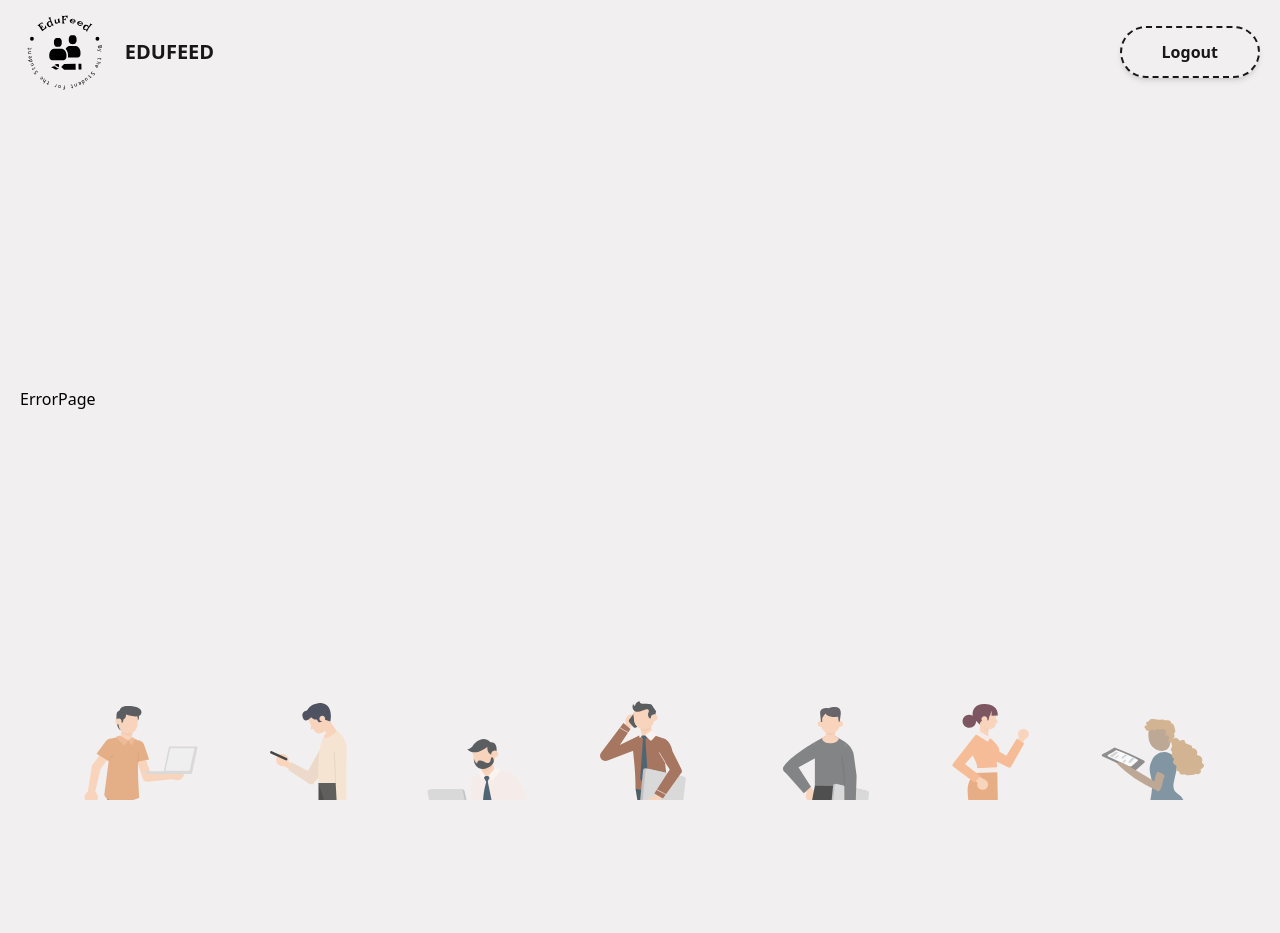
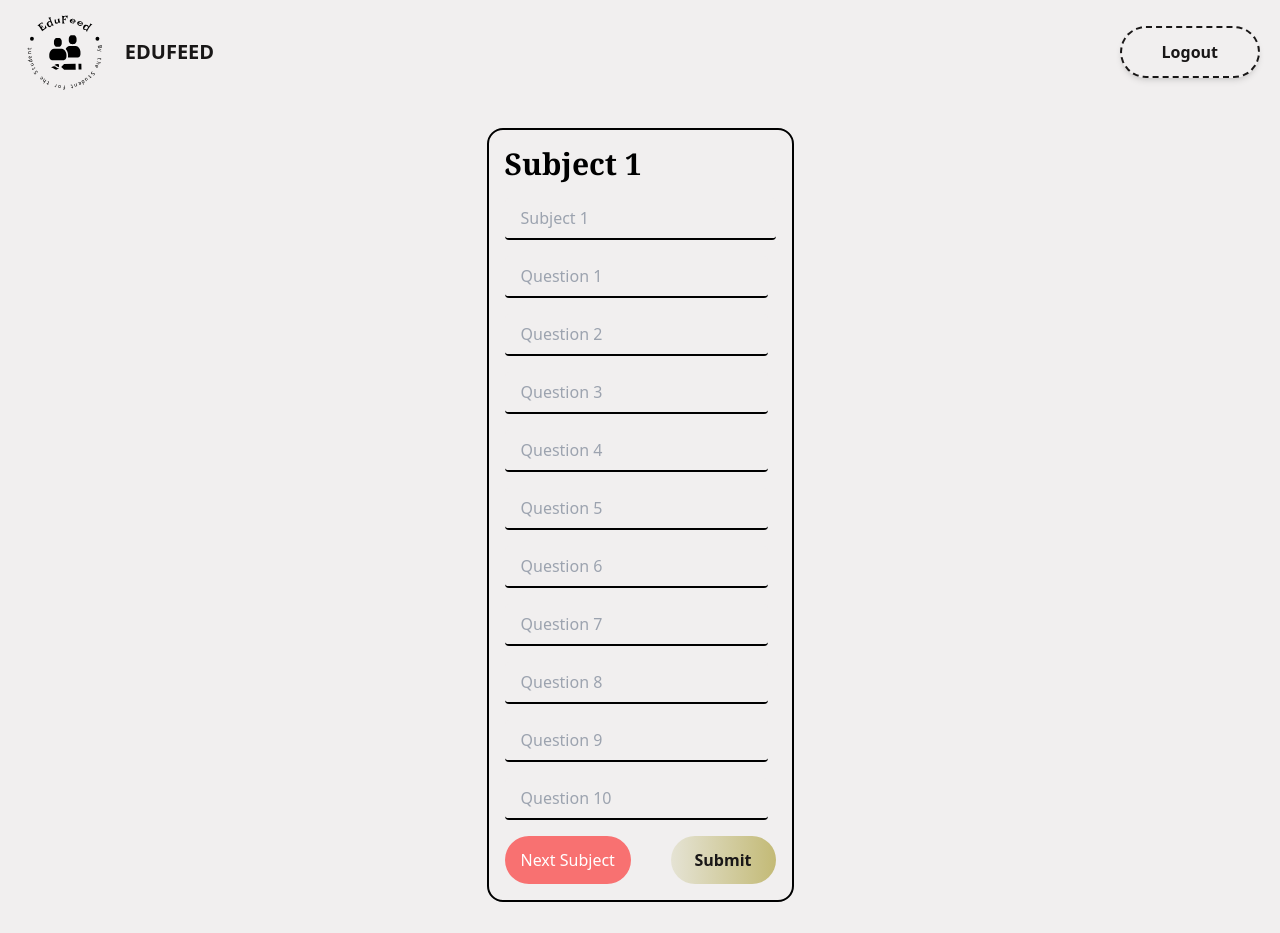
Before and after one commit to Patil5913/EduFeed-Client, a React (Vite) app: page /addquestion in a window 1280 px wide. Shown: the top 933 px of the page. Before the commit the page ends 800 px from the top, so only its background shows below. Built offline with nearby package versions, Linux system fonts and the light colour scheme; a web font is replaced by a local one.

Commit message:
Fix login error handling and add axios dependency

```diff
--- a/package.json
+++ b/package.json
@@ -12,6 +12,7 @@
   "dependencies": {
     "@lottiefiles/react-lottie-player": "^3.5.3",
     "atob": "^2.1.2",
+    "axios": "^1.6.8",
     "jsonwebtoken": "^9.0.2",
     "jwt-decode": "^4.0.0",
     "react": "^18.2.0",
@@ -19,7 +20,8 @@
     "react-router-dom": "^6.22.3",
     "react-toastify": "^10.0.5",
     "recharts": "^2.12.5",
-    "remixicon": "^4.2.0"
+    "remixicon": "^4.2.0",
+    "universal-cookie": "^7.1.4"
   },
   "devDependencies": {
     "@types/react": "^18.2.66",
--- a/src/Pages/Login/Login.jsx
+++ b/src/Pages/Login/Login.jsx
@@ -64,7 +64,6 @@ const Login = () => {
         toast.error("User not found!");
       }
       else {
-
         console.error("Login failed!");
         toast.error("Login failed!");
       }
--- a/src/Pages/Mentor/AddQuestion.jsx
+++ b/src/Pages/Mentor/AddQuestion.jsx
@@ -1,90 +1,158 @@
 import React, { useState } from "react";
 import { Link } from "react-router-dom";
+import { toast, ToastContainer } from "react-toastify";
+
 
 function AddQuestion() {
-  const [val, setVal] = useState(["", "", "", "", ""]); // Initialize with 5 empty strings
+  const [subjects, setSubjects] = useState(Array(7).fill(""));
+  const [questions, setQuestions] = useState(Array(70).fill(""));
+  const [currentSubjectIndex, setCurrentSubjectIndex] = useState(0);
   const [error, setError] = useState("");
   const [allFieldsFilled, setAllFieldsFilled] = useState(false);
 
-  const handleAdd = () => {
-    if (val.length >= 7) {
-      setError("Cannot add more than 7 input fields");
+  const handleAddSubject = () => {
+
+    if (subjects.length >= 7) {
+      setError("Cannot add more than 7 subjects");
     } else {
       setError("");
-      setVal([...val, ""]);
+      setSubjects([...subjects, ""]);
     }
   };
 
-  const handleChange = (e, i) => {
-    const inputdata = [...val];
-    inputdata[i] = e.target.value;
-    setVal(inputdata);
-
-    // Check if all input fields are filled
-    const allFilled = inputdata.every((value) => value.trim() !== "");
-    setAllFieldsFilled(allFilled);
-  };
-
-  const handleDelete = (i) => {
-    setVal(val.filter((_, index) => index !== i));
-  };
-
-  const handleSubmit = () => {
-    if (!allFieldsFilled) {
-      setError("Please fill out all input fields");
+  const handleAddQuestion = () => {
+    if (currentSubjectIndex >= subjects.length - 1) {
+      setError("You have reached the maximum number of subjects");
     } else {
-      setError("");
-      console.log(val);
+      setCurrentSubjectIndex(currentSubjectIndex + 1);
     }
   };
 
+  const handleChangeSubject = (e, i) => {
+    const subjectData = [...subjects];
+    subjectData[i] = e.target.value;
+    setSubjects(subjectData);
+  };
+
+  const handleChangeQuestion = (e, i) => {
+    const questionData = [...questions];
+    const questionIndex = currentSubjectIndex * 10 + i;
+    questionData[questionIndex] = e.target.value;
+    setQuestions(questionData);
+  };
+
+  const handleSubmit = async () => {
+    const allFilled = questions.every((value) => value.trim() !== "");
+    setAllFieldsFilled(allFilled);
+    if(!(subjects.length<=7 && subjects.length>=5)&&(questions.length!=subjects.length*10)){
+      setError("Please fill out all questions");
+    }
+    else {
+      setError("");
+
+      try {
+        const token = localStorage.getItem("token");
+
+        const response = await fetch("https://edufeed-backend.vercel.app/api/submitquestion", {
+          method: "POST",
+          headers: {
+            "Content-Type": "application/json",
+            // Authorization: `Bearer ${token}`,
+          },
+          body: JSON.stringify({ token, subjects, questions }),
+        });
+
+        if (response.status === 200) {
+          toast.success("Questions submitted successfully" )
+          const data = await response.json();
+        console.log(data);
+        }
+        else if(response.status===208){
+          toast.error("Questions already submitted for this semester")
+        }
+        else if(response.status===400){
+          toast.error("Please fill out all questions as well as subjects")
+        }
+      } catch (error) {
+        console.error("Error:", error.message);
+        toast.error("Error: " + error.message);
+      }
+    }
+  };
+
+
   return (
-    <div className="max-w-md mx-auto my-8 p-4 rounded-2xl border-2 ">
-      <div className=" flex justify-between  mb-4 border-b-2 p-2">
-        <h1 className=" text-3xl flex justify-center items-center font-serif font-semibold">
-          Subject
+    <div className="max-w-md mx-auto my-8 p-4 rounded-2xl border-2">
+      {currentSubjectIndex < subjects.length ? (
+        <div>
+          <h1 className="text-3xl font-serif font-semibold mb-4">
+            {`Subject ${currentSubjectIndex + 1}`}
           </h1>
-
-        <i
-          className="ri-add-circle-fill  ri-xl flex items-center  cursor-pointer"
-          onClick={handleAdd}
-          disabled={val.length >= 7}
-        ></i>
+          <input
+            className="border-b-2 bg-primary focus:border-blue-500 focus:outline-none rounded py-2 px-4 mb-4 w-full"
+            placeholder={`Subject ${currentSubjectIndex + 1}`}
+            value={subjects[currentSubjectIndex]}
+            onChange={(e) => handleChangeSubject(e, currentSubjectIndex)}
+          />
+          {error && <p className="text-red-500 mb-4">{error}</p>}
+          {[...Array(10)].map((_, i) => (
+            <div key={i} className="flex items-center mb-4 gap-4">
+              <input
+                className="border-b-2 bg-primary focus:border-blue-500 focus:outline-none rounded py-2 px-4 mr-2 w-full"
+                placeholder={`Question ${i + 1}`}
+                value={questions[currentSubjectIndex * 10 + i]}
+                onChange={(e) => handleChangeQuestion(e, i)}
+              />
             </div>
-      {error && <p className="text-red-500 mb-4">{error}</p>}
-      <div className="mb-4 ">
-        {val.map((data, i) => (
+          ))}
+          <div className="flex justify-between">
+            <button
+              className="bg-red-400 hover:bg-red-700 text-white py-2 px-4 rounded-full"
+              onClick={handleAddQuestion}
+            >
+              Next Subject
+            </button>
+            <button
+              className="hover:brightness-110  font-bold py-3 px-6 rounded-full bg-gradient-to-r from-[#E5E3D4] to-[#c3ba76] text-quaternary"
+              onClick={handleSubmit}
+            >
+              Submit
+            </button>
+          </div>
+        </div>
+      ) : (
+        <div>
+          <h1 className="text-3xl font-serif font-semibold mb-4">
+            Add Subjects
+          </h1>
+          <div className="mb-4">
+            {subjects.map((subject, i) => (
               <div key={i} className="flex items-center mb-4 gap-4">
                 <input
                   className="border-b-2 bg-primary focus:border-blue-500 focus:outline-none rounded py-2 px-4 mr-2 w-full"
                   placeholder={`Subject ${i + 1}`}
-              value={data}
-              onChange={(e) => handleChange(e, i)}
-              required
+                  value={subject}
+                  onChange={(e) => handleChangeSubject(e, i)}
                 />
-            <button
-              className="bg-red-400 hover:bg-red-700 text-white py-2 px-4 rounded-full"
-              onClick={() => handleDelete(i)}
-            >
-              REMOVE
-            </button>
               </div>
             ))}
           </div>
-      <div className="flex justify-center">
-        <Link
-          to=""
-          onClick={handleSubmit}
-          className="hover:brightness-110  font-bold py-3 px-6 rounded-full bg-gradient-to-r from-[#E5E3D4] to-[#c3ba76] text-quaternary"
+          <button
+            className="bg-red-400 hover:bg-red-700 text-white py-2 px-4 rounded-full"
+            onClick={handleAddSubject}
           >
-          Next
-        </Link>
+            Add Subject
+          </button>
         </div>
+
+      )}
+      <ToastContainer />
     </div>
   );
 }
 
 export default AddQuestion;
+
 
 
 //import React, { useState } from "react";
--- a/src/main.jsx
+++ b/src/main.jsx
@@ -14,6 +14,7 @@ import Error from "./Pages/Error/ErrorPage.jsx";
 import ForgetPass from "./Pages/ForgotPassword/ForgotPassword.jsx";
 import UploadCsv from "./Pages/Mentor/UploadCsv.jsx";
 import "./index.css";
+import AddQuestion from "./Pages/Mentor/AddQuestion.jsx";
 
 
 const routes = (
@@ -28,6 +29,7 @@ const routes = (
       <Route path="authority" element={<Authority />} />
       <Route path="forgot" element={<ForgetPass />} />
       <Route path="upload" element={<UploadCsv />} />
+      <Route path="addquestion" element={<AddQuestion />} />
       <Route path="*" element={<Error />} />
     </Route>
   </Routes>
```
Also changed, not shown: 1 other file (tests, documents, lock files or other folders). Lines whose indentation alone changed are shown as unchanged.
